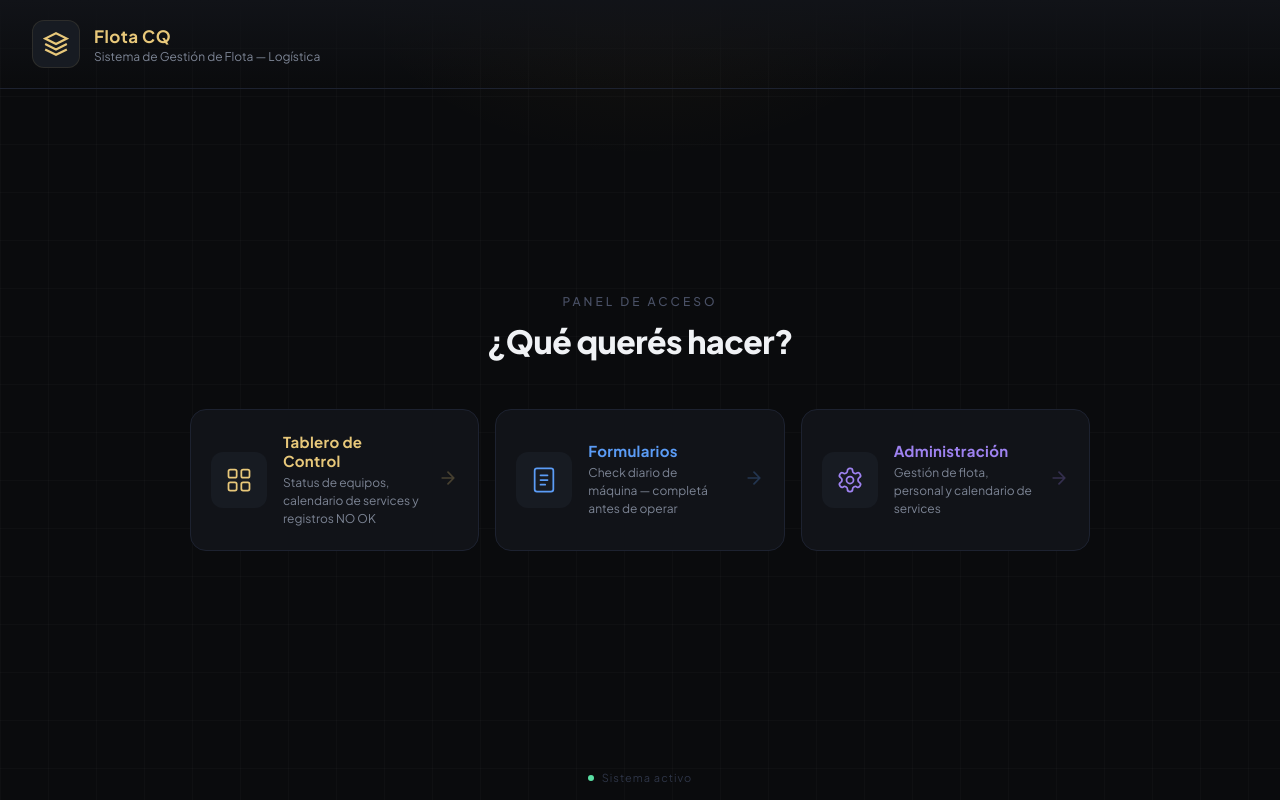
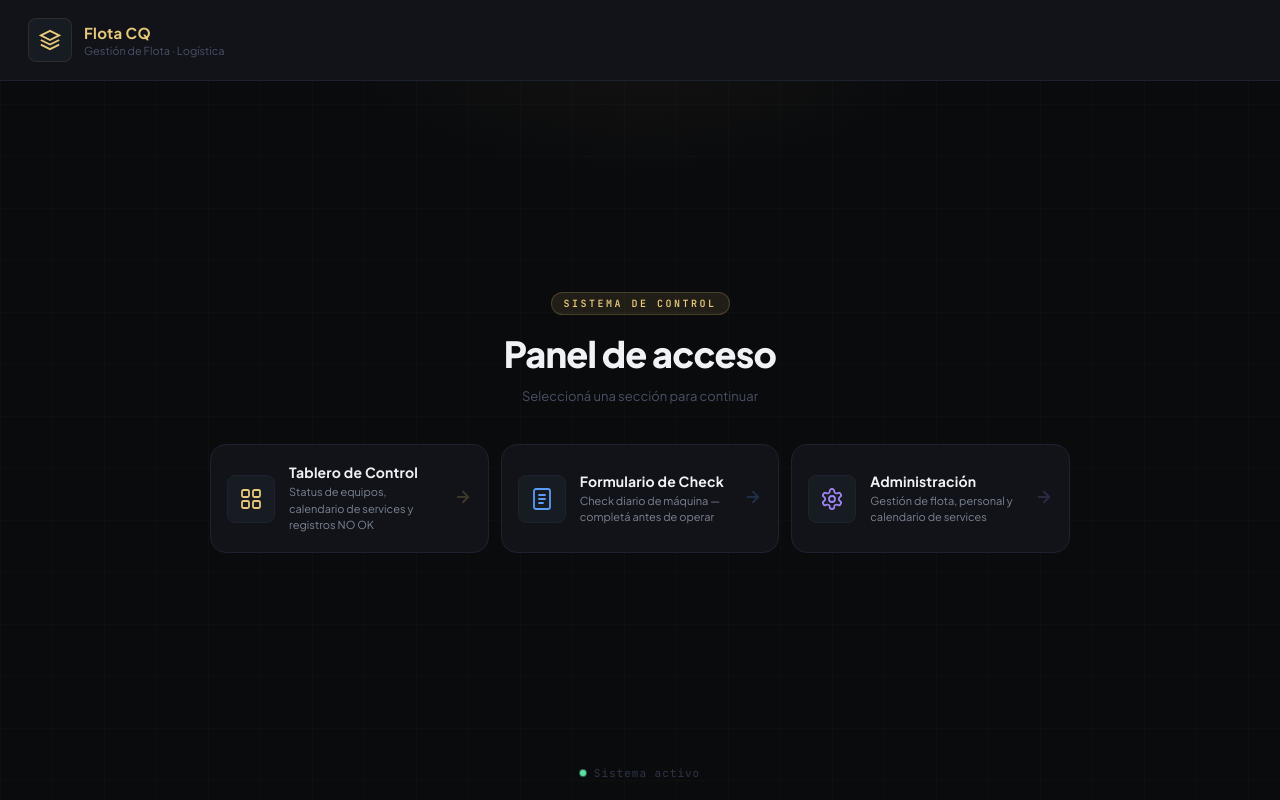
Before and after one commit to Lautaro1418/Flota-AE-CQ, a React (Vite) app: page / in a window 1280 px wide. Built offline with nearby package versions, Linux system fonts and the light colour scheme; no server answers.

Commit message:
Update LandingPage.jsx

```diff
--- a/src/LandingPage.jsx
+++ b/src/LandingPage.jsx
@@ -14,7 +14,7 @@ export default function LandingPage({ onEnterDashboard, onEnterForms, onEnterAdm
       color: "var(--accent)",
       colorDim: "var(--accent-dim)",
       icon: (
-        <svg width="28" height="28" viewBox="0 0 24 24" fill="none" stroke="currentColor" strokeWidth="1.5" strokeLinecap="round" strokeLinejoin="round">
+        <svg width="24" height="24" viewBox="0 0 24 24" fill="none" stroke="currentColor" strokeWidth="1.8" strokeLinecap="round" strokeLinejoin="round">
           <rect x="3" y="3" width="7" height="7" rx="1.5"/>
           <rect x="14" y="3" width="7" height="7" rx="1.5"/>
           <rect x="3" y="14" width="7" height="7" rx="1.5"/>
@@ -25,12 +25,12 @@ export default function LandingPage({ onEnterDashboard, onEnterForms, onEnterAdm
     },
     {
       key: "forms",
-      title: "Formularios",
+      title: "Formulario de Check",
       desc: "Check diario de máquina — completá antes de operar",
       color: "var(--info)",
       colorDim: "var(--info-bg)",
       icon: (
-        <svg width="28" height="28" viewBox="0 0 24 24" fill="none" stroke="currentColor" strokeWidth="1.5" strokeLinecap="round" strokeLinejoin="round">
+        <svg width="24" height="24" viewBox="0 0 24 24" fill="none" stroke="currentColor" strokeWidth="1.8" strokeLinecap="round" strokeLinejoin="round">
           <path d="M9 12h6M9 8h6M9 16h4"/>
           <rect x="4" y="2" width="16" height="20" rx="2"/>
         </svg>
@@ -44,7 +44,7 @@ export default function LandingPage({ onEnterDashboard, onEnterForms, onEnterAdm
       color: "var(--purple)",
       colorDim: "var(--purple-bg)",
       icon: (
-        <svg width="28" height="28" viewBox="0 0 24 24" fill="none" stroke="currentColor" strokeWidth="1.5" strokeLinecap="round" strokeLinejoin="round">
+        <svg width="24" height="24" viewBox="0 0 24 24" fill="none" stroke="currentColor" strokeWidth="1.8" strokeLinecap="round" strokeLinejoin="round">
           <path d="M12.22 2h-.44a2 2 0 00-2 2v.18a2 2 0 01-1 1.73l-.43.25a2 2 0 01-2 0l-.15-.08a2 2 0 00-2.73.73l-.22.38a2 2 0 00.73 2.73l.15.1a2 2 0 011 1.72v.51a2 2 0 01-1 1.74l-.15.09a2 2 0 00-.73 2.73l.22.38a2 2 0 002.73.73l.15-.08a2 2 0 012 0l.43.25a2 2 0 011 1.73V20a2 2 0 002 2h.44a2 2 0 002-2v-.18a2 2 0 011-1.73l.43-.25a2 2 0 012 0l.15.08a2 2 0 002.73-.73l.22-.39a2 2 0 00-.73-2.73l-.15-.08a2 2 0 01-1-1.74v-.5a2 2 0 011-1.74l.15-.09a2 2 0 00.73-2.73l-.22-.38a2 2 0 00-2.73-.73l-.15.08a2 2 0 01-2 0l-.43-.25a2 2 0 01-1-1.73V4a2 2 0 00-2-2z"/>
           <circle cx="12" cy="12" r="3"/>
         </svg>
@@ -55,12 +55,14 @@ export default function LandingPage({ onEnterDashboard, onEnterForms, onEnterAdm
 
   return (
     <div style={s.root}>
+      {/* Fondo sutil */}
       <div style={s.grid} />
       <div style={s.glow} />
 
+      {/* Header */}
       <header style={s.header}>
         <div style={s.logoWrap}>
-          <svg width="26" height="26" viewBox="0 0 24 24" fill="none" stroke="var(--accent)" strokeWidth="2">
+          <svg width="22" height="22" viewBox="0 0 24 24" fill="none" stroke="var(--accent)" strokeWidth="2">
             <path d="M12 2L2 7l10 5 10-5-10-5z"/>
             <path d="M2 17l10 5 10-5"/>
             <path d="M2 12l10 5 10-5"/>
@@ -68,14 +70,16 @@ export default function LandingPage({ onEnterDashboard, onEnterForms, onEnterAdm
         </div>
         <div>
           <div style={s.headerTitle}>Flota CQ</div>
-          <div style={s.headerSub}>Sistema de Gestión de Flota — Logística</div>
+          <div style={s.headerSub}>Gestión de Flota · Logística</div>
         </div>
       </header>
 
+      {/* Main */}
       <main style={s.main}>
         <div style={s.intro}>
-          <div style={s.introLabel}>Panel de acceso</div>
-          <h1 style={s.introTitle}>¿Qué querés hacer?</h1>
+          <div style={s.introEyebrow}>Sistema de control</div>
+          <h1 style={s.introTitle}>Panel de acceso</h1>
+          <p style={s.introDesc}>Seleccioná una sección para continuar</p>
         </div>
 
         <div style={s.cards}>
@@ -89,34 +93,35 @@ export default function LandingPage({ onEnterDashboard, onEnterForms, onEnterAdm
                   ...s.card,
                   borderColor: isHovered ? card.color : "var(--border)",
                   background: isHovered ? "var(--bg-elevated)" : "var(--bg-surface)",
-                  transform: isPressed ? "scale(0.97)" : isHovered ? "translateY(-2px)" : "none",
-                  boxShadow: isHovered ? "var(--shadow-md)" : "none",
+                  transform: isPressed ? "scale(0.97)" : isHovered ? "translateY(-3px)" : "none",
+                  boxShadow: isHovered
+                    ? `0 8px 32px rgba(0,0,0,0.4), 0 0 0 1px ${card.color}22`
+                    : "none",
                 }}
                 onMouseEnter={() => setHoveredCard(card.key)}
                 onMouseLeave={() => { setHoveredCard(null); setPressedCard(null); }}
                 onMouseDown={() => setPressedCard(card.key)}
                 onMouseUp={() => setPressedCard(null)}
                 onTouchStart={() => { setHoveredCard(card.key); setPressedCard(card.key); }}
-                onTouchEnd={() => { setHoveredCard(null); setPressedCard(null); }}
+                onTouchEnd={() => { setHoveredCard(null); setPressedCard(null); card.onClick(); }}
                 onClick={card.onClick}
               >
                 <div style={{
                   ...s.cardIcon,
                   background: isHovered ? card.colorDim : "var(--bg-surface-2)",
                   color: card.color,
+                  border: `1px solid ${isHovered ? card.color + "33" : "var(--border)"}`,
                 }}>
                   {card.icon}
                 </div>
                 <div style={s.cardContent}>
-                  <div style={{ ...s.cardTitle, color: card.color }}>{card.title}</div>
+                  <div style={{ ...s.cardTitle, color: isHovered ? card.color : "var(--text-primary)" }}>
+                    {card.title}
+                  </div>
                   <div style={s.cardDesc}>{card.desc}</div>
                 </div>
-                <div style={{
-                  ...s.cardArrow,
-                  color: card.color,
-                  opacity: isHovered ? 1 : 0.25,
-                }}>
-                  <svg width="20" height="20" viewBox="0 0 24 24" fill="none" stroke="currentColor" strokeWidth="2" strokeLinecap="round" strokeLinejoin="round">
+                <div style={{ ...s.cardArrow, color: card.color, opacity: isHovered ? 1 : 0.2, transform: isHovered ? "translateX(2px)" : "none", transition: "all 200ms" }}>
+                  <svg width="18" height="18" viewBox="0 0 24 24" fill="none" stroke="currentColor" strokeWidth="2.5" strokeLinecap="round" strokeLinejoin="round">
                     <path d="M5 12h14M12 5l7 7-7 7"/>
                   </svg>
                 </div>
@@ -127,8 +132,8 @@ export default function LandingPage({ onEnterDashboard, onEnterForms, onEnterAdm
       </main>
 
       <footer style={s.footer}>
-        <span style={s.footerDot} />
-        Sistema activo
+        <span style={s.footerDot} className="live-dot" />
+        <span style={{ fontFamily: "var(--font-mono)", letterSpacing: 1 }}>Sistema activo</span>
       </footer>
     </div>
   );
@@ -139,106 +144,95 @@ const s = {
     fontFamily: "var(--font-ui)",
     background: "var(--bg-base)",
     color: "var(--text-primary)",
-    minHeight: "100vh",
+    minHeight: "100dvh",
     display: "flex",
     flexDirection: "column",
     position: "relative",
     overflow: "hidden",
   },
   grid: {
-    position: "absolute",
-    inset: 0,
-    backgroundImage: `
-      linear-gradient(rgba(255,255,255,0.02) 1px, transparent 1px),
-      linear-gradient(90deg, rgba(255,255,255,0.02) 1px, transparent 1px)
-    `,
-    backgroundSize: "48px 48px",
+    position: "absolute", inset: 0,
+    backgroundImage: `linear-gradient(rgba(255,255,255,0.015) 1px, transparent 1px),
+      linear-gradient(90deg, rgba(255,255,255,0.015) 1px, transparent 1px)`,
+    backgroundSize: "52px 52px",
     pointerEvents: "none",
   },
   glow: {
-    position: "absolute",
-    top: "-30%",
-    left: "50%",
+    position: "absolute", top: "-20%", left: "50%",
     transform: "translateX(-50%)",
-    width: "600px",
-    height: "400px",
-    background: "radial-gradient(ellipse, rgba(212,162,62,0.06) 0%, transparent 70%)",
+    width: "700px", height: "350px",
+    background: "radial-gradient(ellipse, rgba(232,200,122,0.05) 0%, transparent 65%)",
     pointerEvents: "none",
   },
   header: {
-    display: "flex",
-    alignItems: "center",
-    gap: 14,
-    padding: "20px 32px",
+    display: "flex", alignItems: "center", gap: 12,
+    padding: "18px 28px",
     borderBottom: "1px solid var(--border)",
-    background: "linear-gradient(180deg, var(--bg-surface) 0%, transparent 100%)",
-    position: "relative",
-    zIndex: 1,
+    background: "var(--bg-surface)",
+    position: "relative", zIndex: 1,
   },
   logoWrap: {
-    width: 48, height: 48,
-    display: "flex", alignItems: "center", justifyContent: "center",
-    background: "var(--bg-surface-2)", borderRadius: "var(--radius-md)",
+    width: 44, height: 44, display: "flex", alignItems: "center", justifyContent: "center",
+    background: "var(--bg-surface-2)", borderRadius: "var(--radius-sm)",
     border: "1px solid var(--accent-dim)", flexShrink: 0,
   },
-  headerTitle: {
-    fontSize: 17, fontWeight: 700, letterSpacing: 0.5, color: "var(--accent)",
-  },
-  headerSub: {
-    fontSize: 12, color: "var(--text-secondary)", marginTop: 2,
-  },
+  headerTitle: { fontSize: 15, fontWeight: 700, color: "var(--accent)", letterSpacing: 0.3 },
+  headerSub:   { fontSize: 11, color: "var(--text-tertiary)", marginTop: 2 },
   main: {
     flex: 1, display: "flex", flexDirection: "column",
     alignItems: "center", justifyContent: "center",
-    padding: "48px 24px", position: "relative", zIndex: 1,
+    padding: "48px 20px 32px",
+    position: "relative", zIndex: 1,
   },
-  intro: { textAlign: "center", marginBottom: 48 },
-  introLabel: {
-    fontSize: 12, letterSpacing: 3, color: "var(--text-tertiary)",
-    textTransform: "uppercase", marginBottom: 12, fontWeight: 500,
+  intro: { textAlign: "center", marginBottom: 40 },
+  introEyebrow: {
+    display: "inline-block",
+    fontSize: 10, fontWeight: 600, letterSpacing: 2.5,
+    color: "var(--accent)", textTransform: "uppercase",
+    background: "var(--accent-dim)", border: "1px solid rgba(232,200,122,0.2)",
+    padding: "4px 12px", borderRadius: "var(--radius-pill)",
+    marginBottom: 16, fontFamily: "var(--font-mono)",
   },
   introTitle: {
-    margin: 0, fontSize: 32, fontWeight: 800, color: "var(--text-primary)",
-    letterSpacing: -0.5,
+    fontSize: "clamp(26px, 5vw, 36px)", fontWeight: 800,
+    color: "var(--text-primary)", letterSpacing: -0.8, margin: "0 0 12px",
   },
+  introDesc: { fontSize: 13, color: "var(--text-tertiary)", margin: 0 },
   cards: {
-    display: "flex", gap: 16, flexWrap: "wrap", justifyContent: "center",
-    width: "100%", maxWidth: 900,
+    display: "flex", gap: 12, flexWrap: "wrap", justifyContent: "center",
+    width: "100%", maxWidth: 860,
   },
   card: {
-    flex: "1 1 260px", maxWidth: 300,
-    display: "flex", alignItems: "center", gap: 16,
-    padding: "22px 20px",
+    flex: "1 1 240px", maxWidth: 280,
+    display: "flex", alignItems: "center", gap: 14,
+    padding: "18px 16px",
     background: "var(--bg-surface)",
     border: "1px solid var(--border)",
     borderRadius: "var(--radius-lg)",
-    cursor: "pointer",
-    textAlign: "left",
+    cursor: "pointer", textAlign: "left",
     transition: "all 200ms ease",
     fontFamily: "var(--font-ui)",
     WebkitTapHighlightColor: "transparent",
+    minHeight: "var(--tap-target)",
   },
   cardIcon: {
-    width: 56, height: 56,
-    display: "flex", alignItems: "center", justifyContent: "center",
-    borderRadius: "var(--radius-md)", flexShrink: 0,
-    transition: "background 200ms ease",
+    width: 48, height: 48, display: "flex", alignItems: "center", justifyContent: "center",
+    borderRadius: "var(--radius-sm)", flexShrink: 0,
+    transition: "all 200ms ease",
   },
-  cardContent: { flex: 1 },
+  cardContent: { flex: 1, minWidth: 0 },
   cardTitle: {
-    fontSize: 15, fontWeight: 700, letterSpacing: 0.3, marginBottom: 4,
+    fontSize: 14, fontWeight: 700, letterSpacing: 0.2, marginBottom: 3,
+    transition: "color 200ms",
   },
-  cardDesc: {
-    fontSize: 12, color: "var(--text-secondary)", lineHeight: 1.5,
-  },
-  cardArrow: {
-    flexShrink: 0, transition: "opacity 200ms ease",
-  },
+  cardDesc: { fontSize: 11, color: "var(--text-secondary)", lineHeight: 1.5 },
+  cardArrow: { flexShrink: 0 },
   footer: {
     display: "flex", alignItems: "center", justifyContent: "center",
-    gap: 8, padding: "16px", fontSize: 11, color: "var(--text-muted)",
-    letterSpacing: 1, position: "relative", zIndex: 1,
-    fontFamily: "var(--font-ui)",
+    gap: 8, padding: "20px", fontSize: 11, color: "var(--text-muted)",
+    position: "relative", zIndex: 1,
   },
-  footerDot: { width: 6, height: 6, borderRadius: "50%", background: "var(--ok)" },
+  footerDot: {
+    width: 6, height: 6, borderRadius: "50%", background: "var(--ok)", display: "inline-block",
+  },
 };
```
